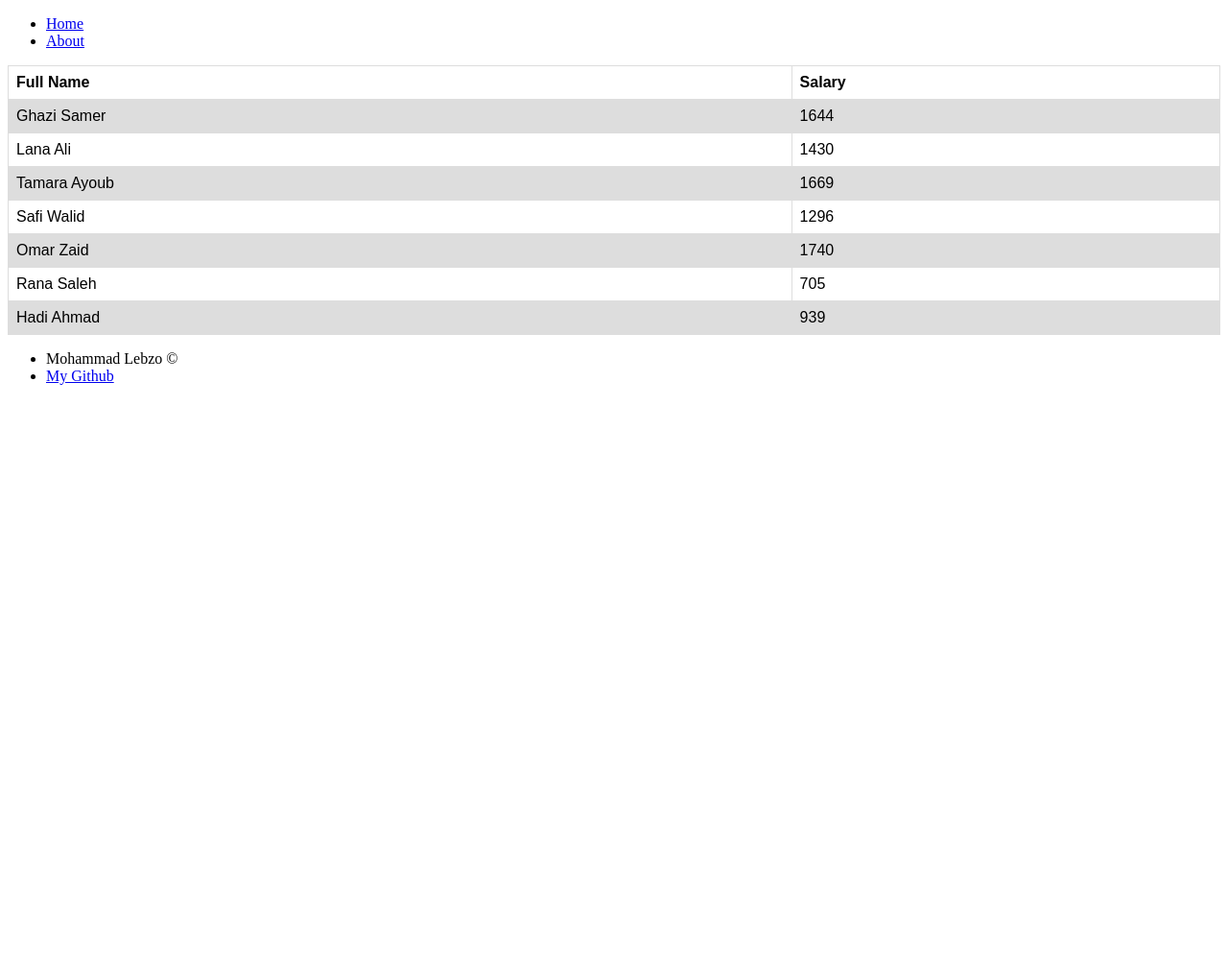
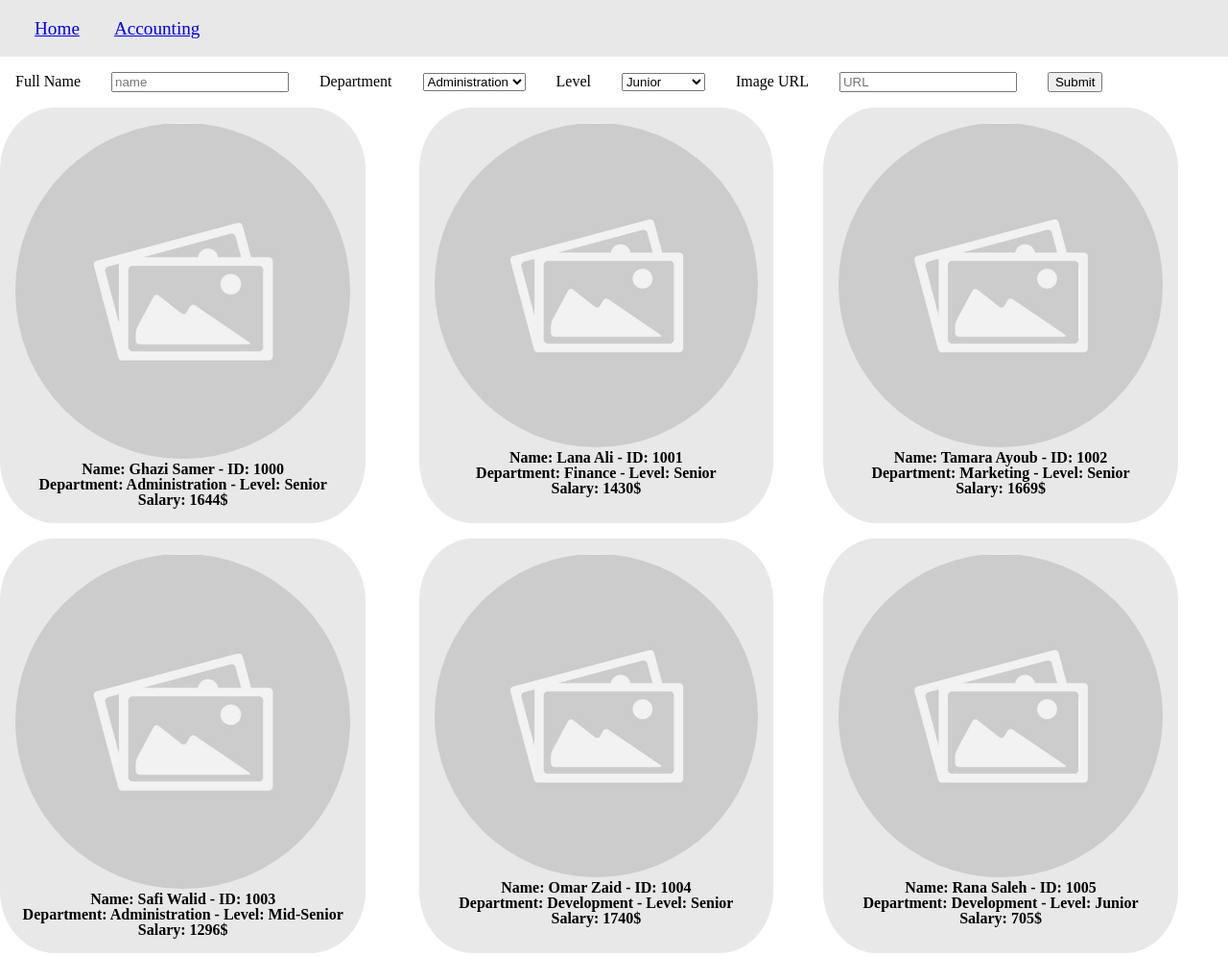
Before and after one commit to mohammadlebzo/HR-management-system, a plain HTML site: page index.html in a window 1280 px wide. Shown: the top 996 px of the page at 96% size. Before the commit the page ends 800 px from the top, so only its background shows below. Drawn offline with Linux system fonts and the light colour scheme.

Commit message:
Finished task 08

```diff
--- a/css/index.css
+++ b/css/index.css
@@ -1,17 +1,59 @@
-table {
-    font-family: arial, sans-serif;
-    border-collapse: collapse;
-    width: 100%;
-  }
-  th{
-    font-weight: bold;
-  }
-  td, th {
-    border: 1px solid #dddddd;
-    text-align: left;
-    padding: 8px;
-  }
-
-  tr:nth-child(even) {
-    background-color: #dddddd;
-  }
+:root{
+  --main-color: #dddddda8;
+  --span-color: blue;
+  --pending-color: rgb(156, 156, 0);
+  --process-color: rgb(0, 133, 0);
+}
+header{
+  padding: 20px;
+  position: relative;
+  background-color: var(--main-color);
+}
+header ul{
+  list-style: none;
+}
+header li{
+  display: inline;
+  font-size: 1.2rem;
+  padding: 1rem;
+}
+footer{
+  width:100%;
+  height:3rem;
+  background-color: var(--main-color);
+}
+footer ul{
+  padding-top: 20px;
+}
+footer li{
+  display: inline;
+}
+form > *{
+  margin: 1rem;
+}
+.cardsContainer{
+  display: grid;
+  grid-template-columns: auto auto auto;
+}
+.card{
+  width: 80%;
+  text-align: center;
+  padding: 1rem;
+  margin-bottom: 1rem;
+  background-color: var(--main-color);
+  border-radius: 15%;
+}
+.card img{
+  width: 100%;
+  border-radius: 50%;
+}
+.card p{
+  font-weight: 700;
+}
+#git{
+  float: right;
+  padding-right: 30px;
+}
+#CR{
+  padding-left: 30px;
+}
--- /dev/null
+++ b/css/reset.css
@@ -0,0 +1,48 @@
+/* http://meyerweb.com/eric/tools/css/reset/
+   v2.0 | 20110126
+   License: none (public domain)
+*/
+
+html, body, div, span, applet, object, iframe,
+h1, h2, h3, h4, h5, h6, p, blockquote, pre,
+a, abbr, acronym, address, big, cite, code,
+del, dfn, em, img, ins, kbd, q, s, samp,
+small, strike, strong, sub, sup, tt, var,
+b, u, i, center,
+dl, dt, dd, ol, ul, li,
+fieldset, form, label, legend,
+table, caption, tbody, tfoot, thead, tr, th, td,
+article, aside, canvas, details, embed,
+figure, figcaption, footer, header, hgroup,
+menu, nav, output, ruby, section, summary,
+time, mark, audio, video {
+	margin: 0;
+	padding: 0;
+	border: 0;
+	font-size: 100%;
+	font: inherit;
+	vertical-align: baseline;
+}
+/* HTML5 display-role reset for older browsers */
+article, aside, details, figcaption, figure,
+footer, header, hgroup, menu, nav, section {
+	display: block;
+}
+body {
+	line-height: 1;
+}
+ol, ul {
+	list-style: none;
+}
+blockquote, q {
+	quotes: none;
+}
+blockquote:before, blockquote:after,
+q:before, q:after {
+	content: '';
+	content: none;
+}
+table {
+	border-collapse: collapse;
+	border-spacing: 0;
+}
--- a/index.html
+++ b/index.html
@@ -5,15 +5,16 @@
     <meta charset="UTF-8">
     <meta http-equiv="X-UA-Compatible" content="IE=edge">
     <meta name="viewport" content="width=device-width, initial-scale=1.0">
+    <link rel="stylesheet" href="./css/reset.css">
     <link rel="stylesheet" href="./css/index.css">
-    <title>Document</title>
+    <title>Home</title>
 </head>
 
 <body>
     <header>
         <ul>
             <li><a href="index.html">Home</a></li>
-            <li><a href="accounting.html">About</a></li>
+            <li><a href="accounting.html">Accounting</a></li>
         </ul>
     </header>
     <main>
--- a/js/app.js
+++ b/js/app.js
@@ -1,25 +1,34 @@
 'use strict';
 
 // Variables:::::
+let idStart = 1000
 let employees_Arr = [];
+let DepOptionsArr = ['Administration', 'Marketing', 'Development', 'Finance'];
+let levelOptionsArr = ['Junior', 'Mid-Senior', 'Senior'];
 let root = document.getElementById('rootDiv');
-let tableJS = document.createElement('table');
-
+// let tableJS = document.createElement('table');
+let cardsContainerDiv = document.createElement('div');
+let formJS = document.createElement('form');
 
 // Constructor:::::
-function Employee(Employee_ID, FullName, Department, Level){
-    this.Employee_ID = Employee_ID;
+function Employee(FullName, Department, Level, Image_URL) {
+    // this.Employee_ID = Employee_ID;
     this.FullName = FullName;
     this.Department = Department;
     this.Level = Level;
-    // this.Image_URL = Image_URL;
+    this.Image_URL = Image_URL;
 
     employees_Arr.push(this);
 }
 
 
+Employee.prototype.Employee_ID = function () {
+    return idStart++;
+}
+
+
 // Salary Calculation:::::
-Employee.prototype.Salary = function() {
+Employee.prototype.Salary = function () {
     let taxPercent = 0.075;
     let grossSalary = 0;
     if (this.Level === 'Senior') {
@@ -38,42 +47,120 @@ Employee.prototype.Salary = function() {
 
 
 // Employee Rendering Method:::::
-Employee.prototype.render = function() {
-    let trEl = document.createElement('tr');
-    trEl.innerHTML = `
+Employee.prototype.render = function () {
+    let divEl = document.createElement('div');
+    divEl.setAttribute('class', 'card');
+    let imgEl = document.createElement('img');
+    imgEl.setAttribute('src', this.Image_URL);
+    let pEL1 = document.createElement('p');
+    pEL1.textContent = `Name: ${this.FullName} - ID: ${this.Employee_ID()}`;
+    let pEL2 = document.createElement('p');
+    pEL2.textContent = `Department: ${this.Department} - Level: ${this.Level}`;
+    let pEL3 = document.createElement('p');
+    pEL3.textContent = `Salary: ${this.Salary()}$`;
+    divEl.appendChild(imgEl);
+    divEl.appendChild(pEL1);
+    divEl.appendChild(pEL2);
+    divEl.appendChild(pEL3);
 
-    <td>${this.FullName}</td>
+    cardsContainerDiv.appendChild(divEl);
+    cardsContainerDiv.setAttribute('class', 'cardsContainer');
 
-    <td>${this.Salary()}</td>
-    `;
-    tableJS.appendChild(trEl);
+    root.appendChild(cardsContainerDiv);
 }
 
 
 // Objects:::::
-let emp1 = new Employee(1000, 'Ghazi Samer', 'Administration', 'Senior');
-let emp2 = new Employee(1001, 'Lana Ali', 'Finance', 'Senior');
-let emp3 = new Employee(1002, 'Tamara Ayoub', 'Marketing', 'Senior');
-let emp4 = new Employee(1003, 'Safi Walid', 'Administration', 'Mid-Senior');
-let emp5 = new Employee(1004, 'Omar Zaid', 'Development', 'Senior');
-let emp6 = new Employee(1005, 'Rana Saleh', 'Development', 'Junior');
-let emp7 = new Employee(1006, 'Hadi Ahmad', 'Finance', 'Mid-Senior');
+let emp1 = new Employee('Ghazi Samer', 'Administration', 'Senior', './assets/placeholder.jpg');
+let emp2 = new Employee('Lana Ali', 'Finance', 'Senior', './assets/placeholder.jpg');
+let emp3 = new Employee('Tamara Ayoub', 'Marketing', 'Senior', './assets/placeholder.jpg');
+let emp4 = new Employee('Safi Walid', 'Administration', 'Mid-Senior', './assets/placeholder.jpg');
+let emp5 = new Employee('Omar Zaid', 'Development', 'Senior', './assets/placeholder.jpg');
+let emp6 = new Employee('Rana Saleh', 'Development', 'Junior', './assets/placeholder.jpg');
+let emp7 = new Employee('Hadi Ahmad', 'Finance', 'Mid-Senior', './assets/placeholder.jpg');
 
 
 // Creating the titles for each column:::::
-const createTable = () => {
-    let titles = ['Full Name', 'Salary'];
-    tableJS.className = 'table_js';
-    let title_tr = document.createElement('tr');
-    for (let i = 0; i < titles.length; i++) {
-        let temp_th = document.createElement('th');
-        temp_th.textContent = titles[i];
-        title_tr.appendChild(temp_th);
-    }
-    tableJS.appendChild(title_tr);
-    root.appendChild(tableJS);
+// const createCards = () => {
+//     for (let element of employees_Arr){
+//         let divEl = document.createElement('div');
+//         divEl.setAttribute('class', card);
+//         let imgEl = document.createElement('img');
+//         imgEl.setAttribute('src', );
+//     }
+
+//     root.appendChild(cardsContainerDiv);
+// }
+
+const createForm = () => {
+    //Full Name
+    createElementWithAttribute_PLusID('label', 'fullName', null, 'Full Name', null);
+    createElementWithAttribute_PLusID('input', 'text', 'fullName', 'name', null);
+    //Department
+    createElementWithAttribute_PLusID('label', 'department', null, 'Department', null);
+    createElementWithAttribute_PLusID('select', null, 'departments', null, DepOptionsArr);
+    //Level
+    createElementWithAttribute_PLusID('label', 'level', null, 'Level', null);
+    createElementWithAttribute_PLusID('select', null, 'levels', null, levelOptionsArr);
+    //Image URL
+    createElementWithAttribute_PLusID('label', 'imgURL', null, 'Image URL', null);
+    createElementWithAttribute_PLusID('input', 'text', 'imgURL', 'URL', null);
+    //Submit Button
+    let btnJS = document.createElement('input');
+    btnJS.setAttribute('type', 'submit');
+    btnJS.setAttribute('value', 'Submit');
+    // btnJS.addEventListener('click', addEmployee);
+
+    formJS.appendChild(btnJS);
+    formJS.addEventListener('submit', addEmployee);
+    root.appendChild(formJS);
 }
 
+const createElementWithAttribute_PLusID = (elementName, typeValue, id, value, arrName) => {
+    if (elementName === 'label') {
+        let labelJS = document.createElement(elementName);
+        labelJS.setAttribute('for', typeValue)
+        labelJS.textContent = value;
+        formJS.appendChild(labelJS);
+    }
+    if (elementName === 'input') {
+        let inputJS = document.createElement(elementName);
+        inputJS.setAttribute('type', typeValue);
+        inputJS.setAttribute('id', id);
+        inputJS.setAttribute('name', id);
+        inputJS.setAttribute('placeHolder', value);
+        formJS.appendChild(inputJS);
+    }
+    if (elementName === 'select') {
+        let selectJS = document.createElement(elementName);
+        selectJS.setAttribute('name', id);
+        selectJS.setAttribute('id', id);
+        createOptions(arrName, selectJS);
+        formJS.appendChild(selectJS);
+    }
+
+}
+
+const createOptions = (arr, parent) => {
+    for (let element of arr) {
+        let optionEl = document.createElement('option');
+        optionEl.setAttribute('value', element);
+        optionEl.textContent = element;
+        parent.appendChild(optionEl);
+    }
+}
+
+const addEmployee = (event) => {
+    event.preventDefault();
+    //FullName, Department, Level, Image_URL
+    let fullNameE = event.target.fullName.value;
+    let departmentE = event.target.departments.value;
+    let levelsE = event.target.levels.value;
+    let imgE = event.target.imgURL.value;
+    // console.log(event.target.fullName.value);
+    let newEmployee = new Employee(fullNameE, departmentE, levelsE, imgE);
+    newEmployee.render();
+}
 
 // The renderer of the page:::::
 const pageRendering = arr => {
@@ -83,5 +170,6 @@ const pageRendering = arr => {
 
 
 // Method calling:::::
-createTable();
+// createCards();
+createForm();
 pageRendering(employees_Arr);
```
Also changed, not shown: accounting.html (+3 -1 lines), assets/placeholder.jpg (added).
